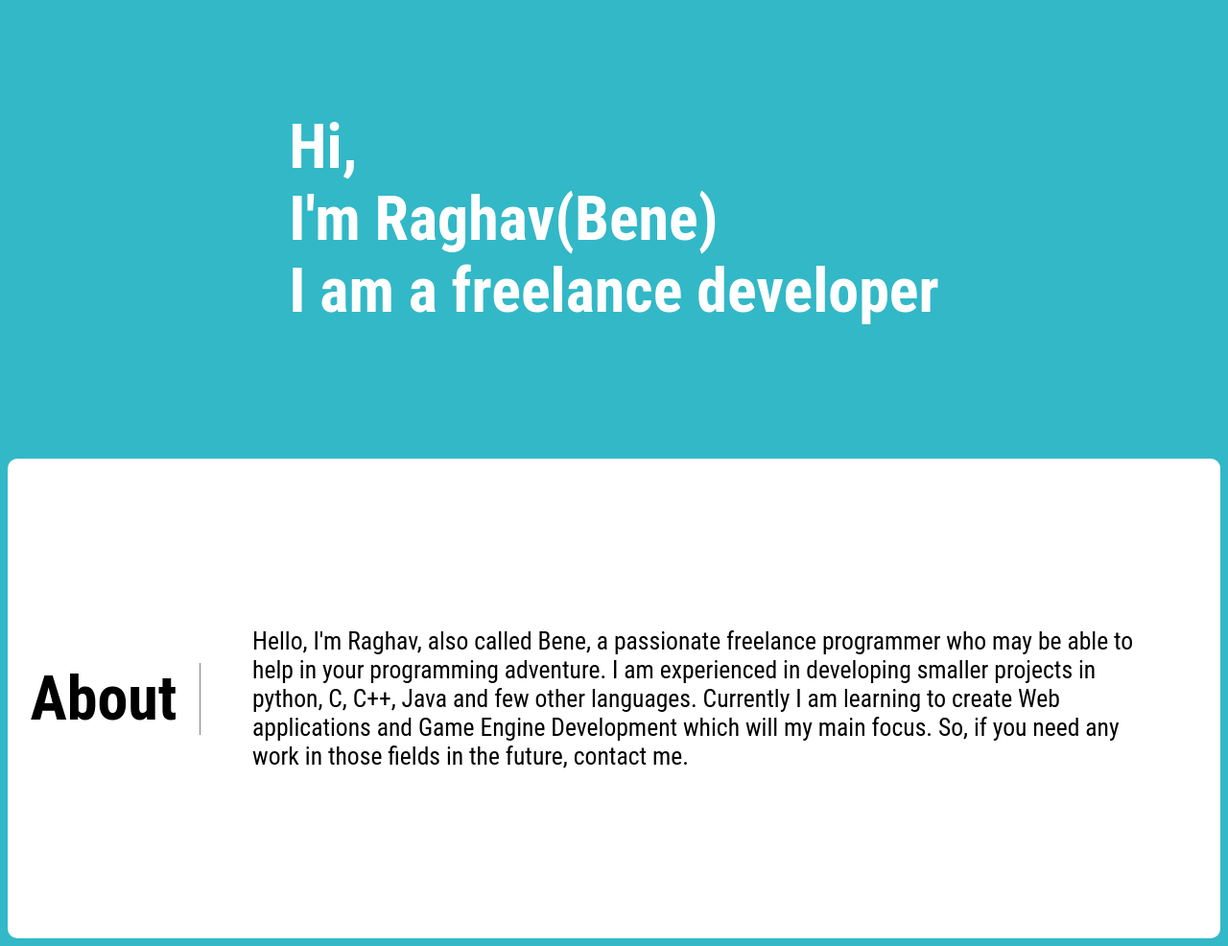
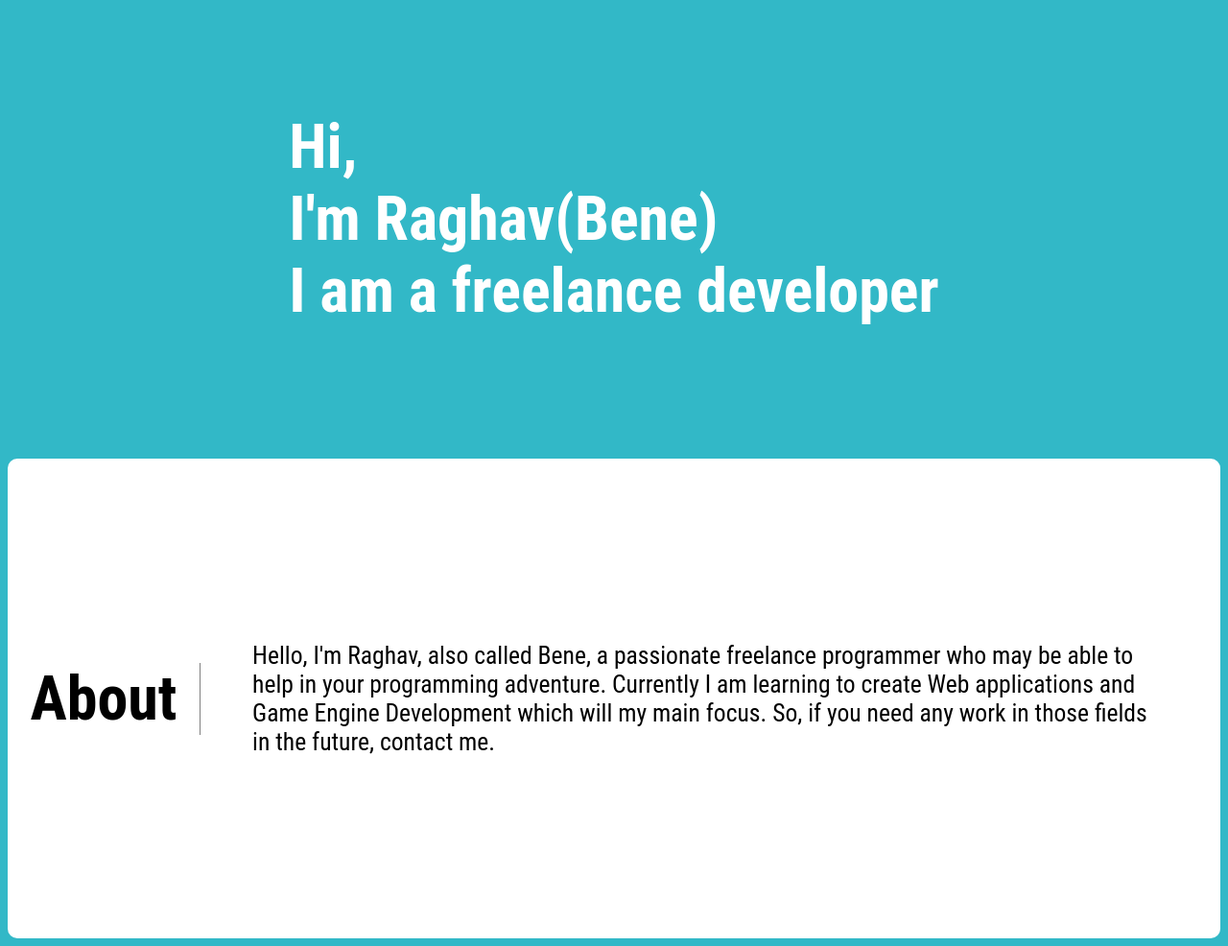
Before and after one commit to bene-volent/website, a website: page public/html/index.html in a window 1280 px wide. Shown: the part 90-1076 px from the top of the page at 96% size. Drawn offline with Linux system fonts and the light colour scheme.

Commit message:
Update index.html

```diff
--- a/public/html/index.html
+++ b/public/html/index.html
@@ -47,7 +47,6 @@
                 <div class="no-bold flex-mode center-all font-def tp-text" style="font-size:1.3em;">
                     Hello, I'm Raghav, also called Bene, a passionate freelance programmer
                     who may be able to help in your programming adventure.
-                    I am experienced in developing smaller projects in python, C, C++, Java and few other languages.
                     Currently I am learning to create Web applications and Game Engine Development which will my main focus.
                     So, if you need any work in those fields in the future, contact me.
                 </div>
```
